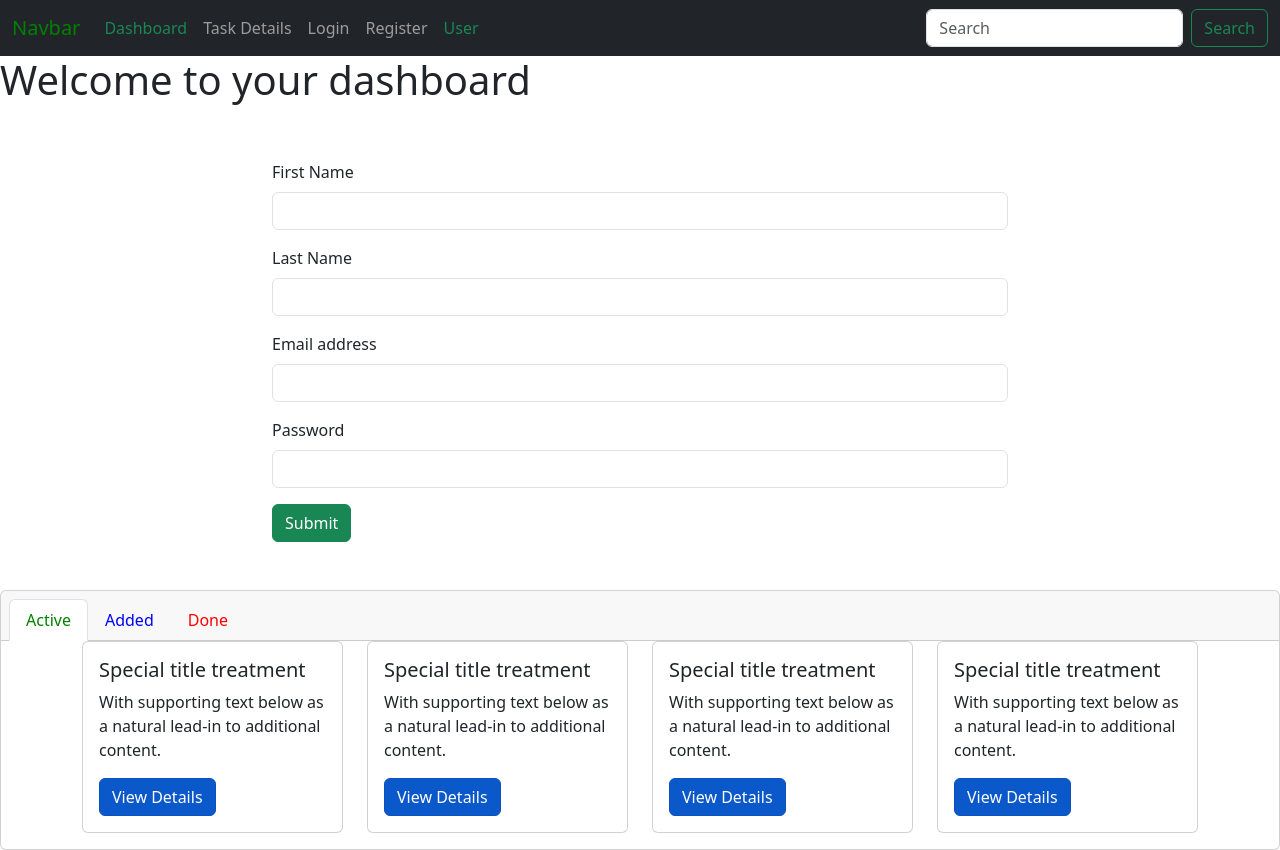
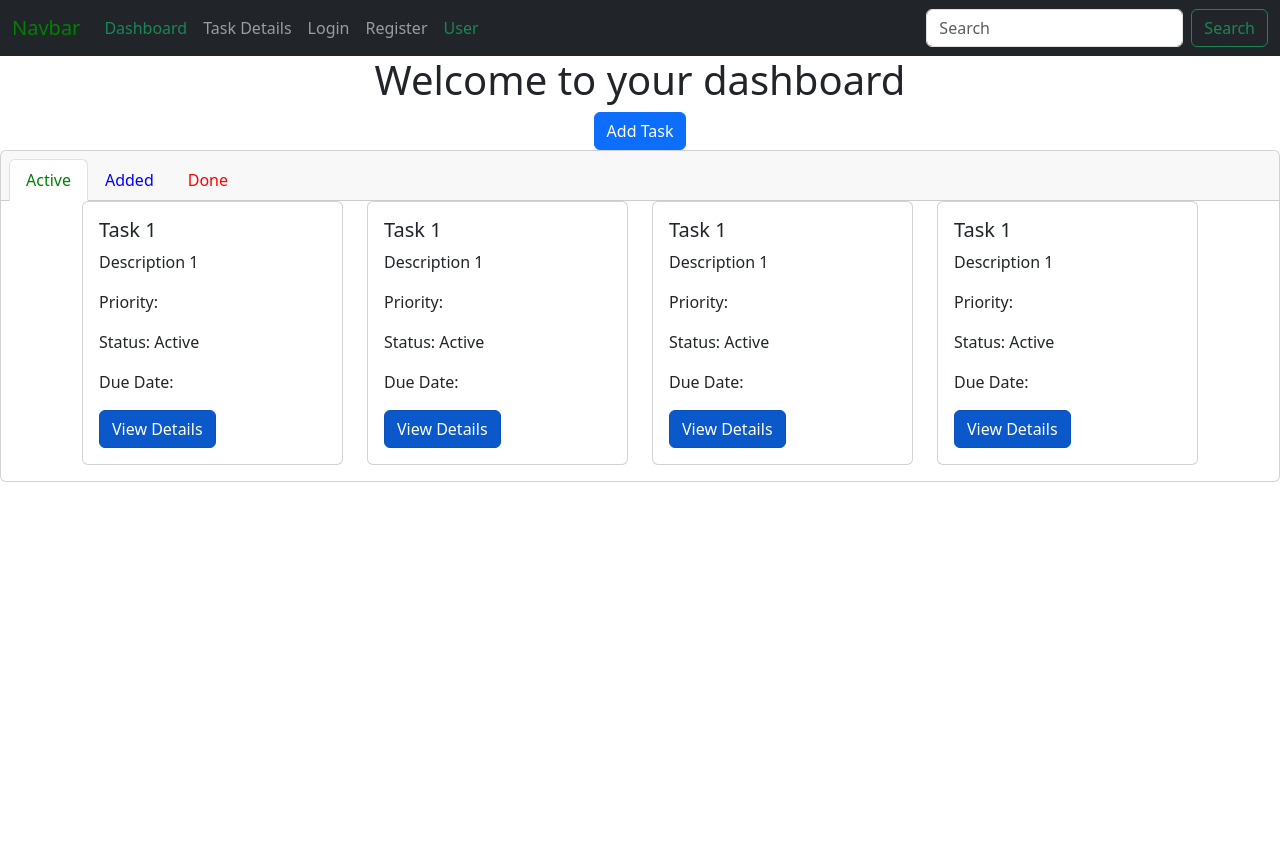
Before and after one commit to OmarAyman85/FocusFLow, a React (Create React App) app in the folder client/: page /Dashboard/Active in a window 1280 px wide. After the commit the page ends 800 px from the top, so only its background shows below. Built offline with nearby package versions, Linux system fonts and the light colour scheme.

Commit message:
More Dashboard

```diff
--- a/client/src/App.jsx
+++ b/client/src/App.jsx
@@ -7,8 +7,8 @@ import {
 import React from "react";
 import Login from "./Screens/Login";
 import Register from "./Screens/Register";
+import AddedDashboard from "./Screens/Dashboard/AddedDashboard";
 import ActiveDashboard from "./Screens/Dashboard/ActiveDashboard";
-import AddedDashboard from "./Screens/Dashboard/AddedDashboard";
 import DoneDashboard from "./Screens/Dashboard/DoneDashboard";
 import TaskDetails from "./Screens/TaskDetails";
 import RootLayout from "./Layouts/RootLayout";
@@ -24,7 +24,7 @@ const router = createBrowserRouter(
       <Route path="Register" element={<Register />} />
       <Route path="Dashboard/" element={<DashboardLayout />}>
         <Route index element={<ErrorScreen />} />
-        <Route path="Active" element={<AddedDashboard />} />
+        <Route path="Active" element={<ActiveDashboard />} />
         <Route path="Added" element={<AddedDashboard />} />
         <Route path="Done" element={<DoneDashboard />} />
         <Route path="*" element={<ErrorScreen />} />
--- a/client/src/Components/AddTask.jsx
+++ b/client/src/Components/AddTask.jsx
@@ -1,24 +1,33 @@
 import React, { useState } from "react";
 import Joi from "joi-browser";
 
-const AddTask = () => {
-  const [firstName, setFirstName] = useState("");
-  const [lastName, setLastName] = useState("");
-  const [email, setEmail] = useState("");
-  const [password, setPassword] = useState("");
+const AddTask = ({ addNewTask }) => {
+  const [title, setTitle] = useState("");
+  const [description, setDescription] = useState("");
+  const [status, setStatus] = useState("");
+  const [priority, setPriority] = useState("");
+  const [dueDate, setDueDate] = useState("");
   const [errors, setErrors] = useState({});
 
+  const statusEnum = ["pending", "in-progress", "completed"];
+  const priorityEnum = ["low", "medium", "high"];
+
   const schema = {
-    firstName: Joi.string().required().label("First Name"),
-    lastName: Joi.string().required().label("Last Name"),
-    email: Joi.string().required().email().label("Email"),
-    password: Joi.string().required().label("Password"),
+    title: Joi.string().required().max(50).label("Title"),
+    description: Joi.string().allow("").label("Description"),
+    status: Joi.string()
+      .valid(...statusEnum)
+      .label("Status"),
+    priority: Joi.string()
+      .valid(...priorityEnum)
+      .label("Priority"),
+    dueDate: Joi.date().optional().label("Due Date"),
   };
 
   const validate = () => {
     const errors = {};
     const result = Joi.validate(
-      { firstName, lastName, email, password },
+      { title, description, status, priority, dueDate },
       schema,
       {
         abortEarly: false,
@@ -43,24 +52,33 @@ const AddTask = () => {
       setErrors(errors);
       return;
     }
-
+    const taskData = { title, description, status, priority, dueDate };
+    addNewTask(taskData);
+    setTitle("");
+    setDescription("");
+    setStatus("");
+    setPriority("");
+    setDueDate("");
     console.log("Verified");
   };
 
   const handleChange = (e) => {
     const { name, value } = e.currentTarget;
     switch (name) {
-      case "firstName":
-        setFirstName(value);
+      case "title":
+        setTitle(value);
         break;
-      case "lastName":
-        setLastName(value);
+      case "description":
+        setDescription(value);
         break;
-      case "email":
-        setEmail(value);
+      case "status":
+        setStatus(value);
         break;
-      case "password":
-        setPassword(value);
+      case "priority":
+        setPriority(value);
+        break;
+      case "dueDate":
+        setDueDate(value);
         break;
       default:
         break;
@@ -75,80 +93,114 @@ const AddTask = () => {
             <form onSubmit={handleSubmit} noValidate>
               {/*---------------------------------------------------------------------------------------------*/}
               <div class="mb-3 mt-5">
-                <label htmlFor="firstName" class="form-label">
-                  First Name
+                <label htmlFor="title" class="form-label">
+                  Title:
                 </label>
                 <input
-                  name="firstName"
-                  value={firstName}
+                  name="title"
+                  value={title}
                   onChange={handleChange}
                   type="text"
                   className="form-control"
-                  id="firstName"
+                  id="title"
                 />
-                {errors.firstName && (
-                  <div className="text-danger">{errors.firstName}</div>
+                {errors.title && (
+                  <div className="text-danger">{errors.title}</div>
                 )}
               </div>
               {/*---------------------------------------------------------------------------------------------*/}
               <div class="mb-3">
-                <label htmlFor="lastName" class="form-label">
-                  Last Name
+                <label htmlFor="description" class="form-label">
+                  Description:
                 </label>
-                <input
-                  name="lastName"
-                  value={lastName}
+                <textarea
+                  name="description"
+                  value={description}
                   onChange={handleChange}
                   type="text"
                   className="form-control"
-                  id="lastName"
+                  id="description"
                 />
-                {errors.lastName && (
-                  <div className="text-danger">{errors.lastName}</div>
+                {errors.description && (
+                  <div className="text-danger">{errors.description}</div>
+                )}
+              </div>
+              {/*---------------------------------------------------------------------------------------------*/}
+              <div className="mb-3">
+                <div className="mr-3">
+                  <label htmlFor="status" className="form-label mr-3">
+                    Priority:
+                  </label>
+                </div>
+                {priorityEnum.map((p) => (
+                  <div className="form-check form-check-inline ml-3" key={p}>
+                    <input
+                      type="radio"
+                      id={p}
+                      name="priority"
+                      value={p}
+                      checked={priority === p}
+                      onChange={handleChange}
+                      className="form-check-input"
+                    />
+                    <label htmlFor={p}>
+                      {p.charAt(0).toUpperCase() + p.slice(1)}
+                    </label>
+                  </div>
+                ))}
+                {errors.priority && (
+                  <div className="text-danger">{errors.priority[0]}</div>
+                )}
+              </div>
+              {/*---------------------------------------------------------------------------------------------*/}
+              <div className="mb-3">
+                <div className="mr-3">
+                  <label htmlFor="status" className="form-label mr-3">
+                    Status:
+                  </label>
+                </div>
+                {statusEnum.map((s) => (
+                  <div className="form-check form-check-inline ml-3" key={s}>
+                    <input
+                      type="radio"
+                      id={s}
+                      name="status"
+                      value={s}
+                      checked={status === s}
+                      onChange={handleChange}
+                      className="form-check-input"
+                    />
+                    <label htmlFor={s}>
+                      {s.charAt(0).toUpperCase() + s.slice(1)}
+                    </label>
+                  </div>
+                ))}
+                {errors.status && (
+                  <div className="text-danger">{errors.status[0]}</div>
                 )}
               </div>
               {/*---------------------------------------------------------------------------------------------*/}
               <div class="mb-3">
-                <label htmlFor="email" class="form-label">
-                  Email address
+                <label htmlFor="dueDate" class="form-label">
+                  Due Date:
                 </label>
                 <input
-                  name="email"
-                  value={email}
+                  name="dueDate"
+                  value={dueDate}
                   onChange={handleChange}
-                  type="email"
+                  type="datetime-local"
                   className="form-control"
-                  id="email"
-                  //aria-describedby="emailHelp"
+                  id="dueDate"
                 />
-                {errors.email && (
-                  <div className="text-danger">{errors.email[0]}</div>
-                )}
-                {/* <div id="emailHelp" class="form-text">
-                   We'll never share your email with anyone else.
-                 </div> */}
-              </div>
-              {/*---------------------------------------------------------------------------------------------*/}
-              <div className="mb-3">
-                <label htmlFor="password" class="form-label">
-                  Password
-                </label>
-                <input
-                  name="password"
-                  value={password}
-                  onChange={handleChange}
-                  type="password"
-                  className="form-control"
-                  id="password"
-                />
-                {errors.password && (
-                  <div className="text-danger">{errors.password}</div>
+                {errors.dueDate && (
+                  <div className="text-danger">{errors.dueDate}</div>
                 )}
               </div>
               {/*---------------------------------------------------------------------------------------------*/}
               <button type="submit" class="btn btn-success">
                 Submit
               </button>
+              {/*---------------------------------------------------------------------------------------------*/}
             </form>
             <div className="mb-5"></div>
           </div>
--- a/client/src/Components/TaskCard.jsx
+++ b/client/src/Components/TaskCard.jsx
@@ -1,17 +1,18 @@
 import React from "react";
 import { NavLink } from "react-router-dom";
 
-const TaskCard = () => {
+const TaskCard = ({ task }) => {
+  if (!task) return <div>No task data</div>;
   return (
     <>
       <div className="col-3">
         <div className="card text-start mb-3">
           <div className="card-body">
-            <h5 className="card-title">Special title treatment</h5>
-            <p className="card-text">
-              With supporting text below as a natural lead-in to additional
-              content.
-            </p>
+            <h5 className="card-title">{task.title}</h5>
+            <p className="card-text">{task.description}</p>
+            <p className="card-text">Priority: {task.priority}</p>
+            <p className="card-text">Status: {task.status}</p>
+            <p className="card-text">Due Date: {task.dueDate}</p>
             <NavLink to="#" className="btn btn-primary">
               View Details
             </NavLink>
--- a/client/src/Layouts/DashboardLayout.jsx
+++ b/client/src/Layouts/DashboardLayout.jsx
@@ -1,12 +1,36 @@
 import AddTask from "../Components/AddTask";
-import NavBar from "../Components/Navbar";
+import TaskCard from "../Components/TaskCard";
 import { Outlet } from "react-router-dom";
+import React, { useState } from "react";
 
 function DashboardLayout() {
+  const [showAddTask, setShowAddTask] = useState(false);
+  const [tasks, setTasks] = useState([]);
+
+  const toggleAddTask = () => {
+    setShowAddTask(!showAddTask);
+  };
+
+  const addNewTask = (taskData) => {
+    setTasks([...tasks, taskData]);
+  };
+
   return (
     <>
-      <h1>Welcome to your dashboard</h1>
-      <AddTask />
+      <h1 className="text-center">Welcome to your dashboard</h1>
+      <div className="text-center">
+        <button className="btn btn-primary" onClick={toggleAddTask}>
+          {showAddTask ? "Hide" : "Add Task"}
+        </button>
+        <div className="text-start">
+          {showAddTask && <AddTask addNewTask={addNewTask} />}
+        </div>
+        <div className="row">
+          {tasks.map((task, index) => (
+            <TaskCard key={index} task={task} />
+          ))}
+        </div>
+      </div>
       <Outlet />
     </>
   );
--- a/client/src/Screens/Dashboard/ActiveDashboard.jsx
+++ b/client/src/Screens/Dashboard/ActiveDashboard.jsx
@@ -1,9 +1,15 @@
-import React from "react";
+import React, { useState } from "react";
 import TaskCard from "../../Components/TaskCard";
 import { NavLink } from "react-router-dom";
-import AddTask from "../../Components/AddTask";
 
 const ActiveDashboard = () => {
+  const [tasks] = useState([
+    { title: "Task 1", description: "Description 1", status: "Active" },
+    { title: "Task 1", description: "Description 1", status: "Active" },
+    { title: "Task 1", description: "Description 1", status: "Active" },
+    { title: "Task 1", description: "Description 1", status: "Active" },
+  ]);
+
   return (
     <>
       <div className="card text-center">
@@ -40,12 +46,17 @@ const ActiveDashboard = () => {
         </div>
         {/*------------------------------------------------------------------------------*/}
         <div class="container text-center">
-          <div class="row">
-            <AddTask />
-            <TaskCard />
-            <TaskCard />
-            <TaskCard />
-            <TaskCard />
+          {/* <div class="row">
+            {tasks.map((task, index) => (
+              <TaskCard key={index} task={task} /> // Passing each task as prop
+            ))}
+          </div> */}
+          <div className="row">
+            {tasks.length === 0 ? (
+              <p>No tasks available.</p>
+            ) : (
+              tasks.map((task, index) => <TaskCard key={index} task={task} />)
+            )}
           </div>
         </div>
         {/*------------------------------------------------------------------------------*/}
```
